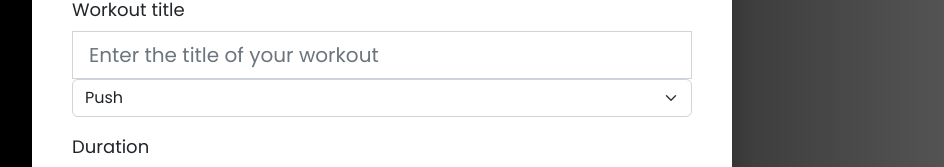
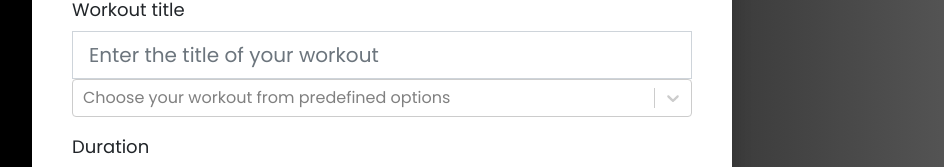
Before and after one commit to nnd1402/workout-masters-front, a React (Create React App) app: page /add-workout in a window 1280 px wide. Shown: the part 172-339 px from the top of the page, without its empty margins (258-1202 px from the left). Built offline with nearby package versions, Linux system fonts and the light colour scheme.

Commit message:
changed regular select to react-select component

```diff
--- a/package.json
+++ b/package.json
@@ -23,6 +23,7 @@
 		"react-dom": "^18.2.0",
 		"react-draft-wysiwyg": "^1.15.0",
 		"react-router-dom": "^6.3.0",
+		"react-select": "^5.4.0",
 		"typescript": "^4.8.2",
 		"web-vitals": "^2.1.4"
 	},
--- /dev/null
+++ b/src/components/WorkoutOptions.tsx
@@ -0,0 +1,8 @@
+export const options = [
+	{ value: 'Push Training', label: 'Push Training' },
+	{ value: 'Pull Training', label: 'Pull Training' },
+	{ value: 'Arm Training', label: 'Arm Training' },
+	{ value: 'Calisthenics Training', label: 'Calisthenics Training' },
+	{ value: 'Crossfit Training', label: 'Crossfit Training' },
+	{ value: 'Leg Training', label: 'Leg Training' }
+];
--- a/src/components/pages/WorkoutAdd/WorkoutAddForm.tsx
+++ b/src/components/pages/WorkoutAdd/WorkoutAddForm.tsx
@@ -33,8 +33,13 @@ const WorkoutAddForm = () => {
 		navigate('/list?showMessage=success');
 	}
 
-	function handleWorkoutTitle(e: any): void {
+	function typeWorkoutTitle(e: any): void {
 		setWorkoutTitle(e.target.value);
+		console.log(workoutTitle);
+	}
+
+	function selectWorkoutTitle(selectedOption: any): void {
+		setWorkoutTitle(selectedOption.label);
 	}
 
 	function handleDurationChange(e: any): void {
@@ -92,7 +97,8 @@ const WorkoutAddForm = () => {
 					</Row>
 					<WorkoutTitle
 						workoutTitle={workoutTitle}
-						handleWorkoutTitle={handleWorkoutTitle}
+						typeWorkoutTitle={typeWorkoutTitle}
+						selectWorkoutTitle={selectWorkoutTitle}
 					/>
 					<WorkoutDuration
 						workoutDuration={workoutDuration}
--- a/src/components/pages/WorkoutAdd/components/WorkoutTitle.tsx
+++ b/src/components/pages/WorkoutAdd/components/WorkoutTitle.tsx
@@ -1,4 +1,6 @@
 import Form from 'react-bootstrap/Form';
+import Select from 'react-select';
+import { options } from '../../../WorkoutOptions';
 
 const WorkoutTitle = (props: any) => {
 	return (
@@ -10,16 +12,13 @@ const WorkoutTitle = (props: any) => {
 				placeholder='Enter the title of your workout'
 				className='form-control'
 				defaultValue={props.workoutTitle}
-				onChange={props.handleWorkoutTitle}
+				onChange={props.typeWorkoutTitle}
 			/>
-			<Form.Select
-				className='select-workout-title'
-				onChange={props.handleWorkoutTitle}
-			>
-				<option disabled>Choose the title from the list of workouts</option>
-				<option>Push</option>
-				<option>Pull</option>
-			</Form.Select>
+			<Select
+				placeholder='Choose your workout from predefined options'
+				options={options}
+				onChange={props.selectWorkoutTitle}
+			/>
 		</Form.Group>
 	);
 };
--- a/src/components/pages/WorkoutList/WorkoutBlock.tsx
+++ b/src/components/pages/WorkoutList/WorkoutBlock.tsx
@@ -3,25 +3,35 @@ import { Accordion, Row, Col, Card, Button, Collapse } from 'react-bootstrap';
 import DatePicker from 'react-datepicker';
 import 'react-datepicker/dist/react-datepicker.css';
 import WorkoutDeleteBtn from './components/WorkoutDeleteBtn';
-import { FontAwesomeIcon } from '@fortawesome/react-fontawesome';
-import { faAngleDown } from '@fortawesome/free-solid-svg-icons';
+import Select from 'react-select';
+import { options } from '../../WorkoutOptions';
 
 const WorkoutBlock = (props: any) => {
-	const workouts = [{ title: 'Push' }, { title: 'Pull' }, { title: 'Leg' }];
+	const [workoutTitle, setWorkoutTitle] = useState(props.workoutTitle);
 
-	const [workout, setWorkout] = useState(props.workoutTitle);
+	const [open, setOpen] = useState(false);
 
 	const [startDate, setStartDate] = useState(new Date(props.workoutDate));
 
-	const handleWorkoutChange = (e: any) => {
-		setWorkout(e.target.value);
-	};
-
-	function disablePropagation(e: any) {
-		e.stopPropagation();
+	function selectWorkoutTitle(selectedOption: any): void {
+		setWorkoutTitle(selectedOption.label);
 	}
 
-	const [open, setOpen] = useState(false);
+	const customStyles = {
+		placeholder: (provided: any) => ({
+			...provided,
+			color: 'black'
+		}),
+		control: (provided: any) => ({
+			...provided,
+			'&:hover': {
+				borderColor: 'black'
+			},
+
+			padding: '5px',
+			borderRadius: '20px'
+		})
+	};
 
 	return (
 		<>
@@ -33,19 +43,16 @@ const WorkoutBlock = (props: any) => {
 								<h3 className='h3-duration'>{props.workoutDuration} minutes</h3>
 							</Col>
 							<Col md={4} className='header-column text-center'>
-								<select
-									className='workout-select text-center'
-									onChange={handleWorkoutChange}
-									onClick={disablePropagation}
-								>
-									<option>{workout}</option>
-									{workouts.map((workout) => (
-										<option key={workout.title}>{workout.title}</option>
-									))}
-								</select>
+								<Select
+									styles={customStyles}
+									placeholder={workoutTitle}
+									defaultValue={workoutTitle}
+									options={options}
+									onChange={selectWorkoutTitle}
+								/>
 							</Col>
 							<Col md={4}>
-								<div className='text-center' onClick={disablePropagation}>
+								<div className='text-end'>
 									<DatePicker
 										className='datepicker text-center'
 										selected={startDate}
--- a/src/components/pages/WorkoutList/WorkoutList.tsx
+++ b/src/components/pages/WorkoutList/WorkoutList.tsx
@@ -40,7 +40,6 @@ const WorkoutList = () => {
 
 	function deleteWorkout(id: any) {
 		Axios.delete(`https://localhost:7116/api/Workout/${id}`)
-
 			.then((response: any) => {
 				setWorkoutList(
 					workoutList.filter((val: any) => {
--- a/src/index.css
+++ b/src/index.css
@@ -60,6 +60,7 @@ input[type='number'] {
 }
 
 .datepicker {
+	border: none;
 	border-radius: 20px;
 	font-size: 18px;
 	cursor: pointer;
@@ -76,12 +77,6 @@ input[type='number'] {
 
 .list-group-item {
 	padding: 0;
-}
-
-.workout-select {
-	width: 200px;
-	padding: 10px;
-	border-radius: 20px;
 }
 
 .add-button {
```
Also changed, not shown: 1 other file (tests, documents, lock files or other folders).
